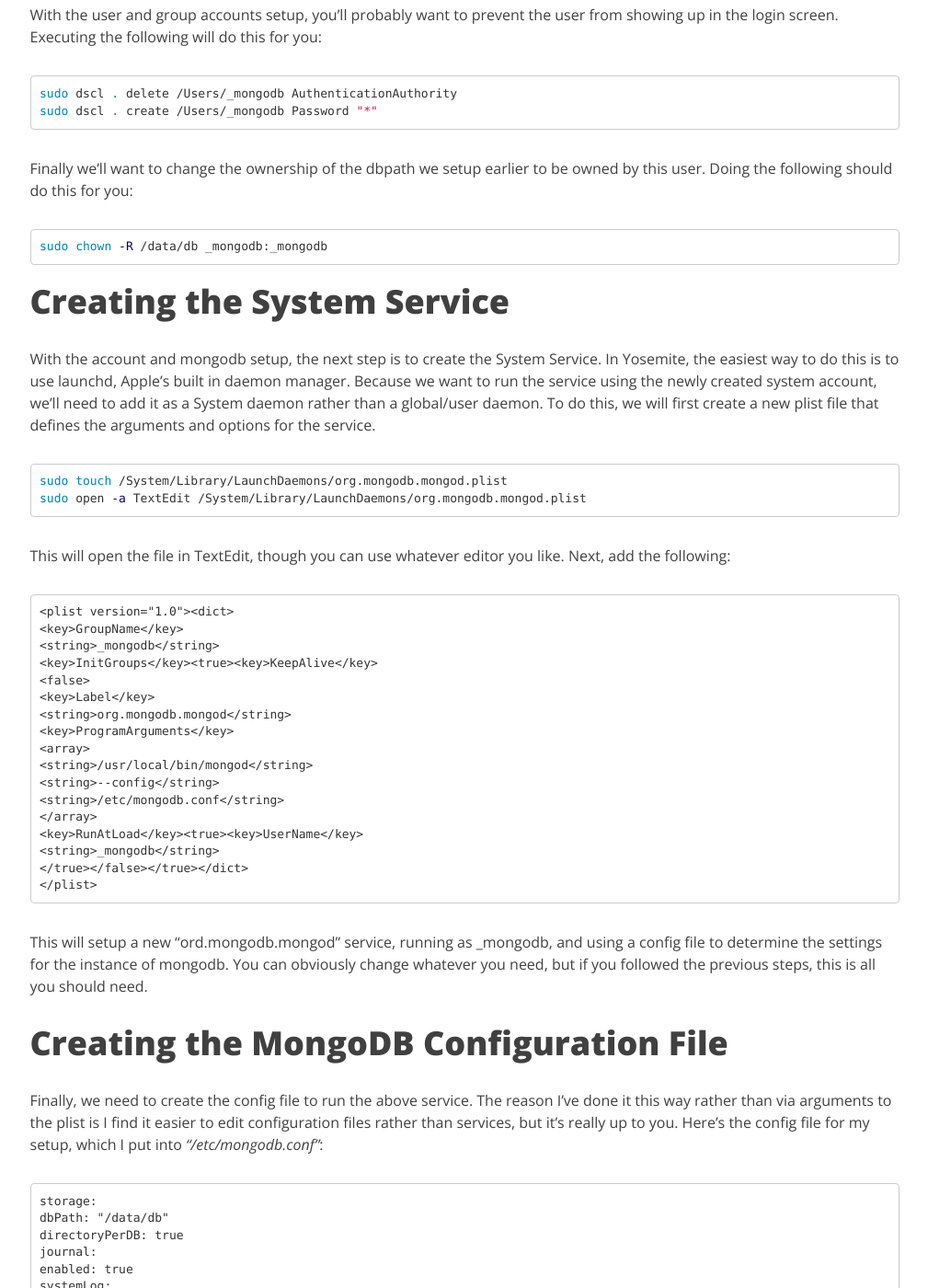
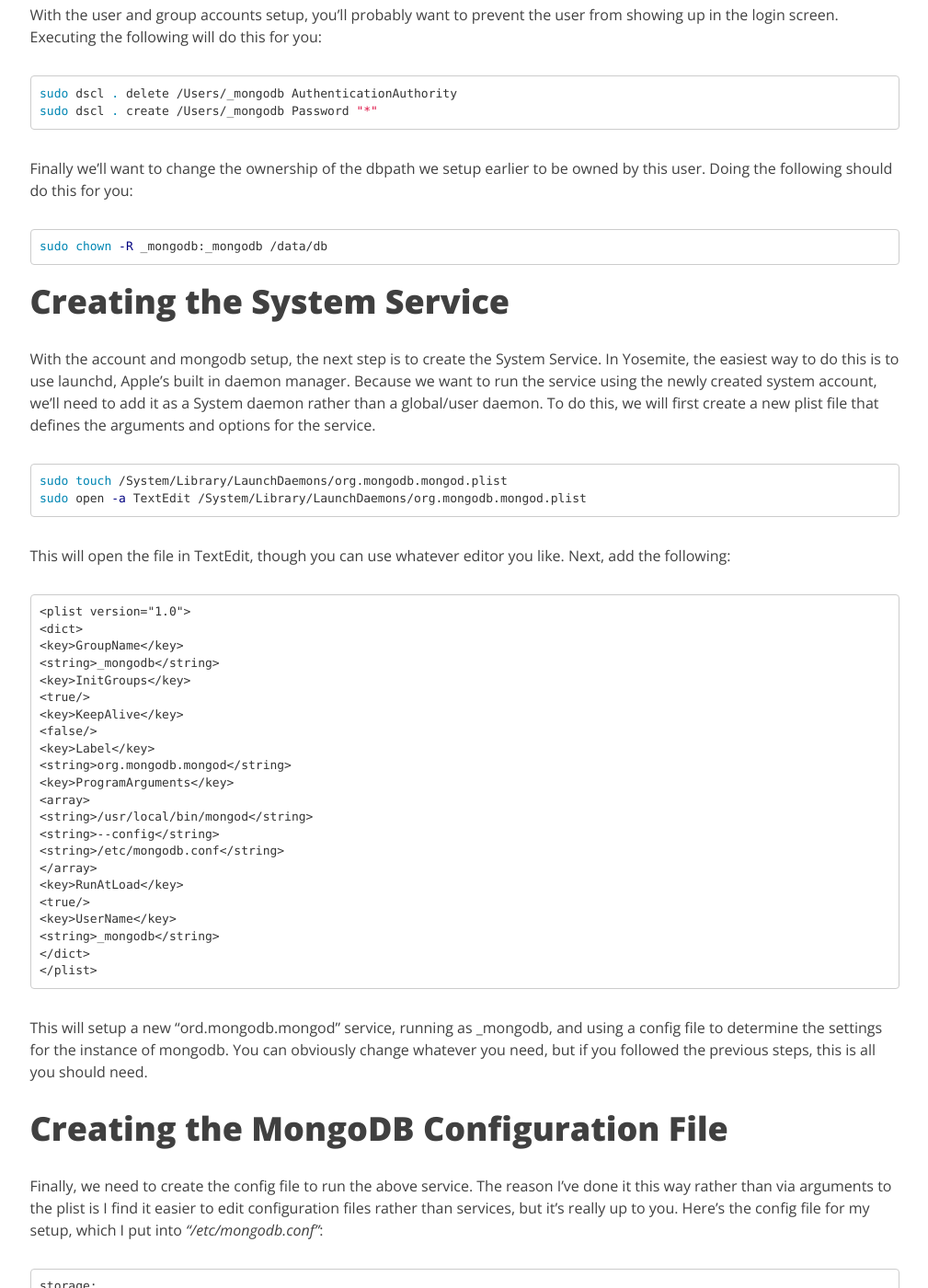
Before and after one commit to tomwardio/tomwardio.github.io, a Jekyll site: the page built from _posts/2015-04-15-setting-up-mongodb-as-service-on-osx.md, in a window 1280 px wide and 1400 px high, scrolled down 3059 px. Shown: the whole window at 92% size, without its empty margins (135-1144 px from the left). Built offline with Jekyll 4.4.1, drawn with Linux system fonts in a browser that asks for light colours; nearby versions of some CDN libraries; Markdown is read by kramdown in place of the engine named in the settings; comment, search, counter and statistics services are not loaded.

Commit message:
Fixed errors picked up from user comments.
Hopefully this is all of them...

````diff
--- a/_posts/2015-04-15-setting-up-mongodb-as-service-on-osx.md
+++ b/_posts/2015-04-15-setting-up-mongodb-as-service-on-osx.md
@@ -117,7 +117,7 @@
 Finally we'll want to change the ownership of the dbpath we setup earlier to be owned by this user. Doing the following should do this for you:
 
 ```bash
-sudo chown -R /data/db _mongodb:_mongodb
+sudo chown -R _mongodb:_mongodb /data/db
 ```
 
 # Creating the System Service
@@ -132,11 +132,14 @@
 This will open the file in TextEdit, though you can use whatever editor you like. Next, add the following:
 
 ```
-<plist version="1.0"><dict>
+<plist version="1.0">
+<dict>
 <key>GroupName</key>
 <string>_mongodb</string>
-<key>InitGroups</key><true><key>KeepAlive</key>
-<false>
+<key>InitGroups</key>
+<true/>
+<key>KeepAlive</key>
+<false/>
 <key>Label</key>
 <string>org.mongodb.mongod</string>
 <key>ProgramArguments</key>
@@ -145,9 +148,11 @@
 <string>--config</string>
 <string>/etc/mongodb.conf</string>
 </array>
-<key>RunAtLoad</key><true><key>UserName</key>
+<key>RunAtLoad</key>
+<true/>
+<key>UserName</key>
 <string>_mongodb</string>
-</true></false></true></dict>
+</dict>
 </plist>
 ```
 
````
